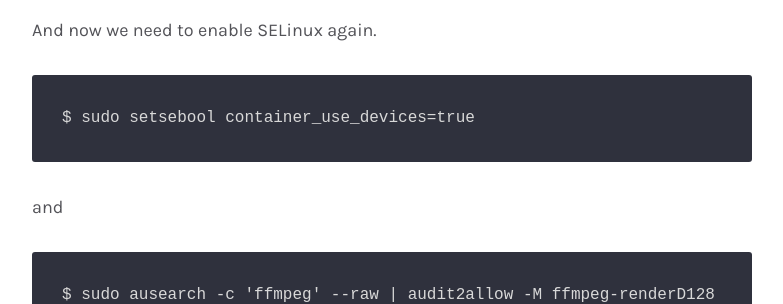
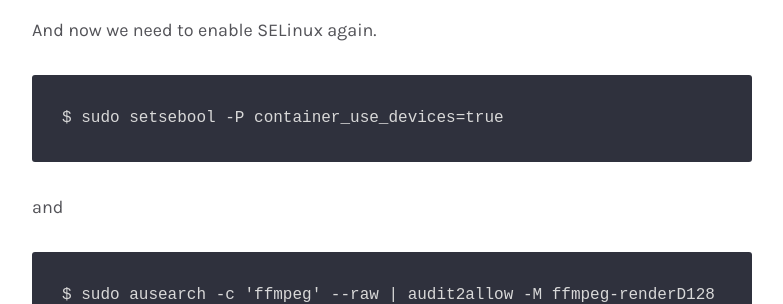
Before and after one commit to bertmelis/bertmelis.github.io, a Jekyll site: the page built from _posts/2022-12-10-1-Jellyfin-hardware-transcoding.md, in a window 1280 px wide and 900 px high, scrolled down 5432 px. Shown: the part 151-455 px from the top of the window, without its empty margins (248-1031 px from the left). Built offline with Jekyll 4.4.1, drawn with Linux system fonts in a browser that asks for light colours; some web fonts are replaced; comment, search, counter and statistics services are not loaded.

Commit message:
fix command

````diff
--- a/_posts/2022-12-10-1-Jellyfin-hardware-transcoding.md
+++ b/_posts/2022-12-10-1-Jellyfin-hardware-transcoding.md
@@ -154,7 +154,7 @@ Also this time: magic! Transcoding works!
 And now we need to enable SELinux again.
 
 ```
-$ sudo setsebool container_use_devices=true
+$ sudo setsebool -P container_use_devices=true
 ```
 
 and
````
